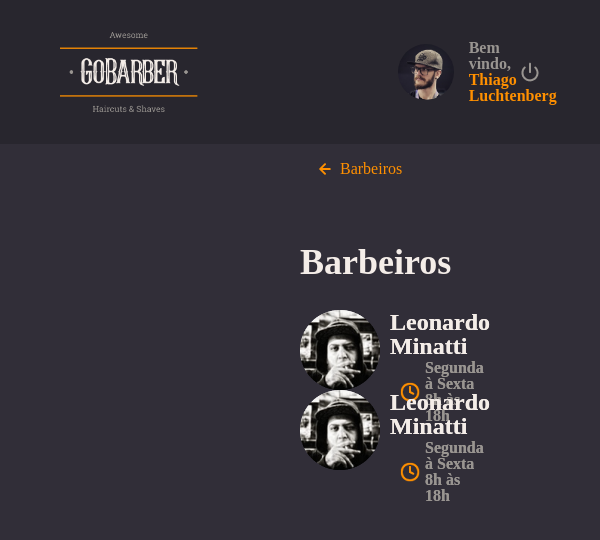
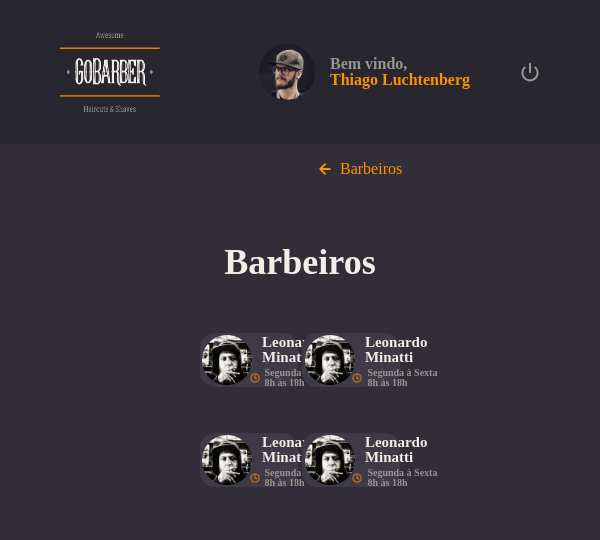
Before and after one commit to Renanluizssx/Projeto-da-Barbearia, a plain HTML site: page barbeiro.html in a window 600 px wide. Drawn offline with Linux system fonts and the light colour scheme.

Commit message:
commitado

```diff
--- a/css/barbeiro.css
+++ b/css/barbeiro.css
@@ -72,3 +72,81 @@ div.horario {
 
 
 }
+
+@media screen and (min-width:300px) and (max-width:700px) {
+    div.header {
+        width:100%;
+    }
+    div.logo img.logo {
+        width:100px;
+    height:80px;
+    }
+    div.logo span {
+        font-size:15px;
+        position:absolute;
+        top:120px;
+        left:10px;
+        margin:0px;
+    }
+
+    div.login p {
+        width:50%;
+    }
+    div.bloco {
+        display:flex;
+        justify-content:center;
+        align-items:center;
+    }
+    div.conteudo {
+        display:flex;
+        justify-content:center;
+        align-items:center;
+    }
+    div.bloco .conteudo .part1 {
+        height:100px;
+        width:100%;
+        display:flex;
+        justify-content:center;
+        align-items:center;
+     }
+     div.bloco .conteudo .part2 {
+         height:100px;
+         width:100%;
+         display:flex;
+        justify-content:center;
+        align-items:center;
+
+      }
+      div.horario {
+        top:35px;
+        left:50px;
+      }
+    div.bloco .conteudo .part1 .barbeiros .perfil h3 {
+        font-size:15px;
+    }
+    div.bloco .conteudo .part1 .barbeiros .perfil img {
+        width:50px;
+        height:50px;
+    }
+    div.bloco .conteudo .part1 .horario img {
+        width:10px;
+        height:10px;
+    }
+    div.bloco .conteudo .part1 .horario p {
+       font-size:10px;
+    }
+    div.bloco .conteudo .part2 .barbeiros .perfil h3 {
+        font-size:15px;
+    }
+    div.bloco .conteudo .part2 .barbeiros .perfil img {
+        width:50px;
+        height:50px;
+    }
+    div.bloco .conteudo .part2 .horario img {
+        width:10px;
+        height:10px;
+    }
+    div.bloco .conteudo .part2 .horario p {
+       font-size:10px;
+    }
+}
--- a/css/dashboard.css
+++ b/css/dashboard.css
@@ -1,8 +1,8 @@
 
 body {
     height:100vh;
+    width:100%;
 }
-
 div.login {
 
     width:100%;
@@ -74,7 +74,7 @@ div.clienteprincipal img.icone{
     height:80px;
     border-radius:50%;
 }
-div.clienteprincipal p.pprincipal {
+div.clienteprincipal p.principal {
     color:#F4EDE8;
     margin-left:5%;
     font-size:25px;
@@ -163,3 +163,48 @@ div.linha {
     margin-bottom:15px;
     color:#3E3B47;
 }
+
+@media screen and (min-width:300px) and (max-width:600px) {
+    div.header {
+        width:100%;
+    }
+    div.logo img.logo {
+        width:100px;
+    height:80px;
+    }
+    div.logo span {
+        font-size:15px;
+        position:absolute;
+        top:120px;
+        left:10px;
+        margin:0px;
+    }
+
+    div.login p {
+        width:50%;
+    }
+    div.conteudo h1 {
+        font-size:30px;
+    }
+    div.clienteprincipal {
+        width:100%;
+    }
+    div.clienteprincipal .fotoperfil .principal{
+            font-size:20px;
+    }
+    div.clienteprincipal .fotoperfil img.icone {
+        width:60px;
+        height:60px;
+    }
+    div.linha {
+        width:100%;
+    }
+    div.con .caixacliente .cliente .icone {
+        width:25px;
+    }
+}
+@media screen and (min-width:450px) and (max-width:800px) {
+    div.clienteprincipal {
+        width:100%;
+      }
+    }
--- a/css/header.css
+++ b/css/header.css
@@ -60,7 +60,6 @@ div.login img.fperfil {
     border-radius:50px;
     width:56px;
     height:56px;
-    margin-left:20%;
 
 
 }
--- a/css/perfil.css
+++ b/css/perfil.css
@@ -62,25 +62,15 @@ div.input2 {
     margin-bottom:7px;
     width:100%;
 }
-@media screen and (min-width:300px) and (max-width:700px) {
-        div.perfil {
-            width:100%;
-           }
-        img.fperfil {
-            width:125px;
-            height:125px;
-           }
-           img.trocar {
-            width:25px;
-            height:25px;
-            margin-top:100px;
-            margin-right:20px;
-           }
-           img.seta2 {
-            width:10px;
-            height:10px;
-
-           }
-
-
+@media screen and (min-width:300px) and (max-width:600px) {
+       div.header img.seta2 {
+        width:40px;
+        height:40px;
+    }
+         form {
+    width:250px;
+    }
+        button {
+    width:250px;
+    }
 }
```
Also changed, not shown: dashboard.html (+2 -2 lines).
